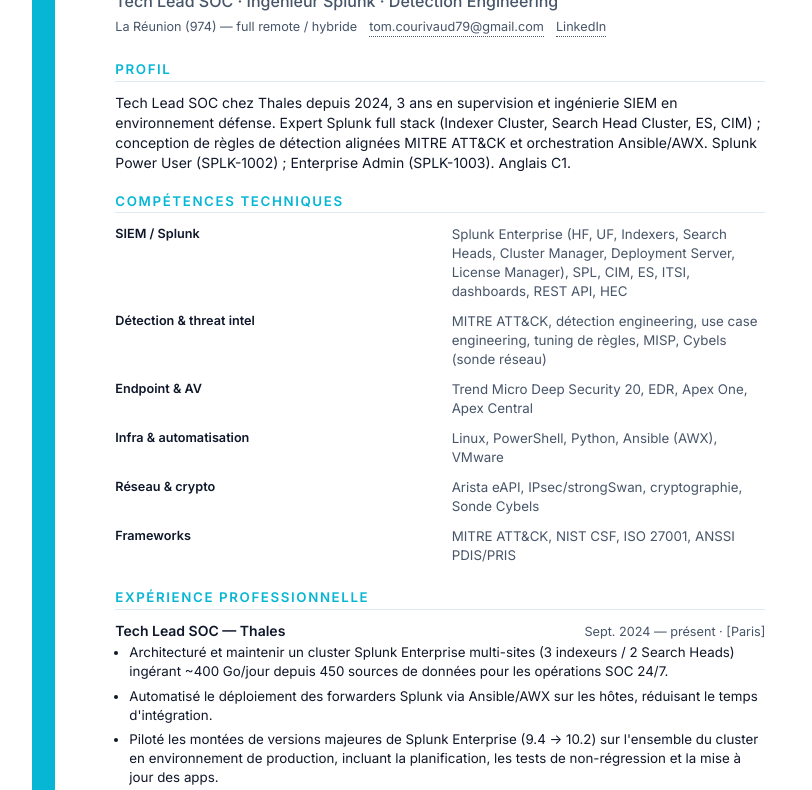
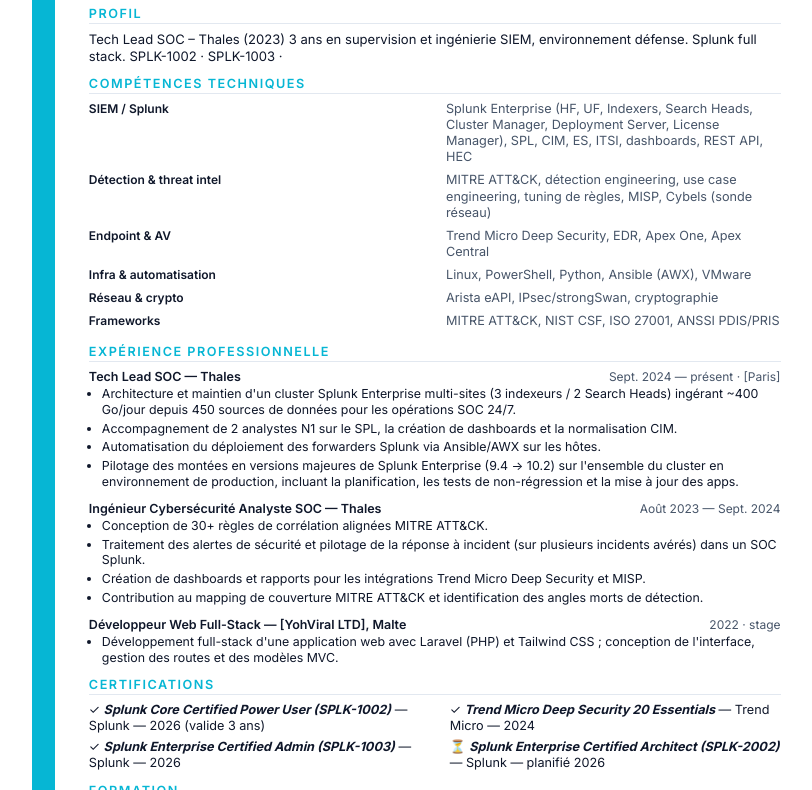
Before and after one commit to Tcourivaud/CV, a plain HTML site: page index.html in a window 1280 px wide. Shown: the part 107-897 px from the top of the page, without its empty margins (211-1023 px from the left). Drawn offline with Linux system fonts and the light colour scheme.

Commit message:
Update index.html

```diff
--- a/index.html
+++ b/index.html
@@ -16,42 +16,42 @@
     * { box-sizing: border-box; margin: 0; padding: 0; }
     html, body {
       font-family: 'Inter', system-ui, -apple-system, sans-serif;
-      font-size: 10.5pt; line-height: 1.42; color: var(--ink); background: var(--bg);
+      font-size: 9.4pt; line-height: 1.28; color: var(--ink); background: var(--bg);
       -webkit-font-smoothing: antialiased;
     }
     .page {
       max-width: 210mm; min-height: 297mm;
-      margin: 0 auto; padding: 14mm 16mm 14mm 22mm;
+      margin: 0 auto; padding: 6mm 12mm 6mm 15mm;
       position: relative;
     }
     .page::before {
       content: ""; position: absolute; left: 0; top: 0; bottom: 0;
       width: 6mm; background: var(--accent);
     }
-    header { margin-bottom: 6mm; }
-    .name { font-size: 22pt; font-weight: 700; letter-spacing: -0.02em; }
-    .role { font-size: 12pt; font-weight: 500; color: var(--muted); margin-top: 2px; }
-    .contact { margin-top: 6px; font-size: 9.5pt; color: var(--muted); display: flex; flex-wrap: wrap; gap: 12px; }
+    header { margin-bottom: 4mm; }
+    .name { font-size: 20pt; font-weight: 700; letter-spacing: -0.02em; }
+    .role { font-size: 11pt; font-weight: 500; color: var(--muted); margin-top: 2px; }
+    .contact { margin-top: 4px; font-size: 9pt; color: var(--muted); display: flex; flex-wrap: wrap; gap: 10px; }
     .contact a { color: inherit; text-decoration: none; border-bottom: 1px dotted var(--muted); }
-    section { margin-top: 5mm; }
+    section { margin-top: 3mm; }
     h2 {
-      font-size: 10pt; text-transform: uppercase; letter-spacing: 0.12em;
+      font-size: 9.5pt; text-transform: uppercase; letter-spacing: 0.12em;
       font-weight: 600; color: var(--accent);
-      border-bottom: 1px solid var(--rule); padding-bottom: 2px; margin-bottom: 3mm;
+      border-bottom: 1px solid var(--rule); padding-bottom: 1px; margin-bottom: 1.8mm;
     }
-    .summary { font-size: 10.5pt; }
+    .summary { font-size: 9.8pt; }
     .skills-grid {
-      display: grid; grid-template-columns: 1fr 1fr; gap: 2mm 6mm;
+      display: grid; grid-template-columns: 1fr 1fr; gap: 1mm 6mm;
     }
-    .skills-grid dt { font-weight: 600; font-size: 9.5pt; }
-    .skills-grid dd { font-size: 10pt; color: var(--muted); margin-bottom: 1mm; }
-    .job { margin-bottom: 4mm; break-inside: avoid; }
+    .skills-grid dt { font-weight: 600; font-size: 9pt; }
+    .skills-grid dd { font-size: 9.5pt; color: var(--muted); margin-bottom: 0.8mm; }
+    .job { margin-bottom: 2.8mm; break-inside: avoid; }
     .job-head { display: flex; justify-content: space-between; align-items: baseline; }
     .job-title { font-weight: 600; }
-    .job-meta { font-size: 9.5pt; color: var(--muted); }
-    .job ul { margin-top: 2px; padding-left: 14px; }
-    .job li { margin-bottom: 1.5mm; font-size: 10pt; }
-    .cert-list, .lang-list { display: grid; grid-template-columns: 1fr 1fr; gap: 2px 8mm; font-size: 10pt; }
+    .job-meta { font-size: 9pt; color: var(--muted); }
+    .job ul { margin-top: 1px; padding-left: 13px; }
+    .job li { margin-bottom: 0.8mm; font-size: 9.3pt; }
+    .cert-list, .lang-list { display: grid; grid-template-columns: 1fr 1fr; gap: 1.2mm 8mm; font-size: 9.5pt; }
     code, .mono { font-family: 'JetBrains Mono', ui-monospace, monospace; font-size: 9pt; }
 
     @page { size: A4; margin: 0; }
@@ -78,7 +78,7 @@
 
   <section>
     <h2>Profil</h2>
-    <p class="summary">Tech Lead SOC chez Thales depuis 2024, 3 ans en supervision et ingénierie SIEM en environnement défense. Expert Splunk full stack (Indexer Cluster, Search Head Cluster, ES, CIM) ; conception de règles de détection alignées MITRE ATT&amp;CK et orchestration Ansible/AWX. Splunk Power User (SPLK-1002) ; Enterprise Admin (SPLK-1003). Anglais C1.</p>
+    <p class="summary">Tech Lead SOC – Thales (2023) 3 ans en supervision et ingénierie SIEM, environnement défense. Splunk full stack. SPLK-1002 · SPLK-1003 ·</p>
   </section>
 
   <section>
@@ -86,9 +86,9 @@
     <dl class="skills-grid">
       <dt>SIEM / Splunk</dt><dd>Splunk Enterprise (HF, UF, Indexers, Search Heads, Cluster Manager, Deployment Server, License Manager), SPL, CIM, ES, ITSI, dashboards, REST API, HEC</dd>
       <dt>Détection &amp; threat intel</dt><dd>MITRE ATT&amp;CK, détection engineering, use case engineering, tuning de règles, MISP, Cybels (sonde réseau)</dd>
-      <dt>Endpoint &amp; AV</dt><dd>Trend Micro Deep Security 20, EDR, Apex One, Apex Central</dd>
+      <dt>Endpoint &amp; AV</dt><dd>Trend Micro Deep Security, EDR, Apex One, Apex Central</dd>
       <dt>Infra &amp; automatisation</dt><dd>Linux, PowerShell, Python, Ansible (AWX), VMware</dd>
-      <dt>Réseau &amp; crypto</dt><dd>Arista eAPI, IPsec/strongSwan, cryptographie, Sonde Cybels</dd>
+      <dt>Réseau &amp; crypto</dt><dd>Arista eAPI, IPsec/strongSwan, cryptographie</dd>
       <dt>Frameworks</dt><dd>MITRE ATT&amp;CK, NIST CSF, ISO 27001, ANSSI PDIS/PRIS</dd>
     </dl>
   </section>
@@ -101,10 +101,10 @@
         <span class="job-meta">Sept. 2024 — présent · [Paris]</span>
       </div>
       <ul>
-        <li>Architecturé et maintenir un cluster Splunk Enterprise multi-sites (3 indexeurs / 2 Search Heads) ingérant ~400 Go/jour depuis 450 sources de données pour les opérations SOC 24/7.</li>
-        <li>Automatisé le déploiement des forwarders Splunk via Ansible/AWX sur les hôtes, réduisant le temps d'intégration.</li>
-        <li>Piloté les montées de versions majeures de Splunk Enterprise (9.4 → 10.2) sur l'ensemble du cluster en environnement de production, incluant la planification, les tests de non-régression et la mise à jour des apps.</li>
-        <li>Accompagné 2 analystes N1 sur le SPL, la création de dashboards et la normalisation CIM ; rédaction de runbooks SOC internes.</li>
+        <li>Architecture et maintien d'un cluster Splunk Enterprise multi-sites (3 indexeurs / 2 Search Heads) ingérant ~400 Go/jour depuis 450 sources de données pour les opérations SOC 24/7.</li>
+        <li>Accompagnement de 2 analystes N1 sur le SPL, la création de dashboards et la normalisation CIM.</li>
+        <li>Automatisation du déploiement des forwarders Splunk via Ansible/AWX sur les hôtes.</li>
+        <li>Pilotage des montées en versions majeures de Splunk Enterprise (9.4 → 10.2) sur l'ensemble du cluster en environnement de production, incluant la planification, les tests de non-régression et la mise à jour des apps.</li>
       </ul>
     </article>
 
@@ -114,10 +114,10 @@
         <span class="job-meta">Août 2023 — Sept. 2024</span>
       </div>
       <ul>
-        <li>Conçu 30+ règles de corrélation alignées MITRE ATT&amp;CK, réduisant le taux de faux positifs.</li>
-        <li>Traitement des alertes de sécurité par vacation dans un SOC Splunk ; pilotage de la réponse à incident sur plusieurs incidents avérés.</li>
-        <li>Création de dashboards et rapports pour les intégrations Trend Micro Deep Security et MISP, améliorant la visibilité sur les endpoints.</li>
-        <li>Contribution au mapping de couverture MITRE ATT&amp;CK ; identification des angles morts de détection.</li>
+        <li>Conception de 30+ règles de corrélation alignées MITRE ATT&amp;CK.</li>
+        <li>Traitement des alertes de sécurité et pilotage de la réponse à incident (sur plusieurs incidents avérés) dans un SOC Splunk.</li>
+        <li>Création de dashboards et rapports pour les intégrations Trend Micro Deep Security et MISP.</li>
+        <li>Contribution au mapping de couverture MITRE ATT&amp;CK et identification des angles morts de détection.</li>
       </ul>
     </article>
 
@@ -127,7 +127,7 @@
         <span class="job-meta">2022 · stage</span>
       </div>
       <ul>
-        <li>Développement full-stack d'une application web avec Laravel (PHP) et Tailwind CSS ; conception de l'interface, gestion des routes et des modèles MVC — base technique valorisée pour la conception de dashboards Splunk et l'automatisation.</li>
+        <li>Développement full-stack d'une application web avec Laravel (PHP) et Tailwind CSS ; conception de l'interface, gestion des routes et des modèles MVC.</li>
       </ul>
     </article>
   </section>
@@ -135,10 +135,10 @@
   <section>
     <h2>Certifications</h2>
     <div class="cert-list">
-      <div>✓ Splunk Core Certified Power User (SPLK-1002) — Splunk — 2026 (valide 3 ans)</div>
-      <div>✓ Trend Micro Deep Security 20 Essentials — Trend Micro — 2024</div>
-      <div>✓ Splunk Enterprise Certified Admin (SPLK-1003) — Splunk — 2026</div>
-      <div>⏳ Splunk Enterprise Certified Architect (SPLK-2002) — Splunk — planifié 2026</div>
+      <div>✓ <strong><em>Splunk Core Certified Power User (SPLK-1002)</em></strong> — Splunk — 2026 (valide 3 ans)</div>
+      <div>✓ <strong><em>Trend Micro Deep Security 20 Essentials</em></strong> — Trend Micro — 2024</div>
+      <div>✓ <strong><em>Splunk Enterprise Certified Admin (SPLK-1003)</em></strong> — Splunk — 2026</div>
+      <div>⏳ <strong><em>Splunk Enterprise Certified Architect (SPLK-2002)</em></strong> — Splunk — planifié 2026</div>
     </div>
   </section>
 
```
